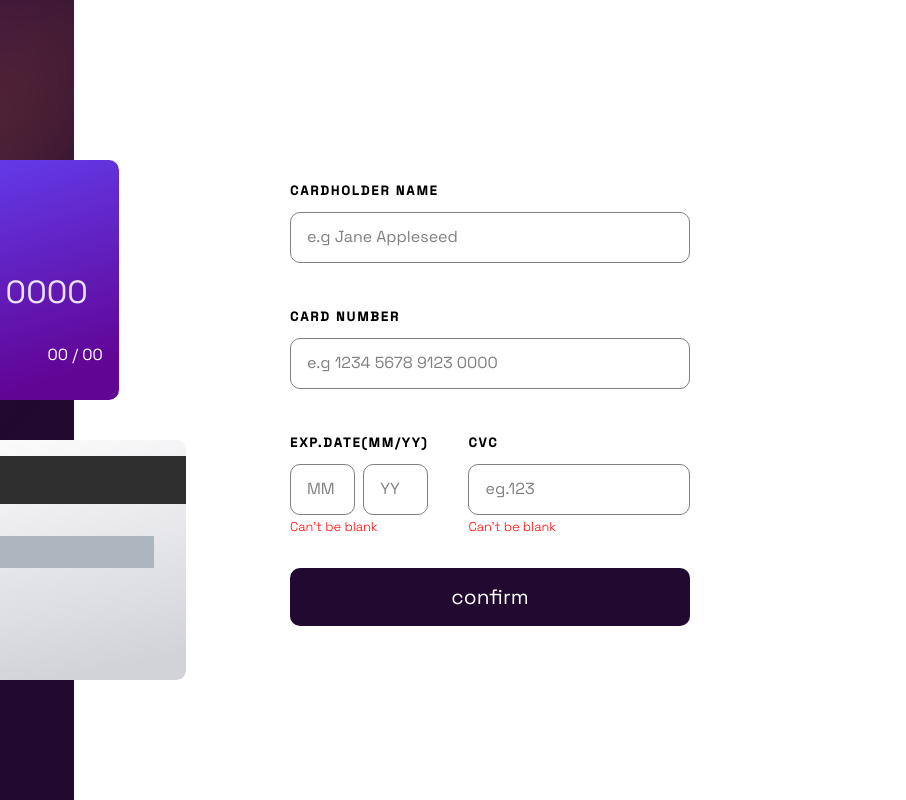
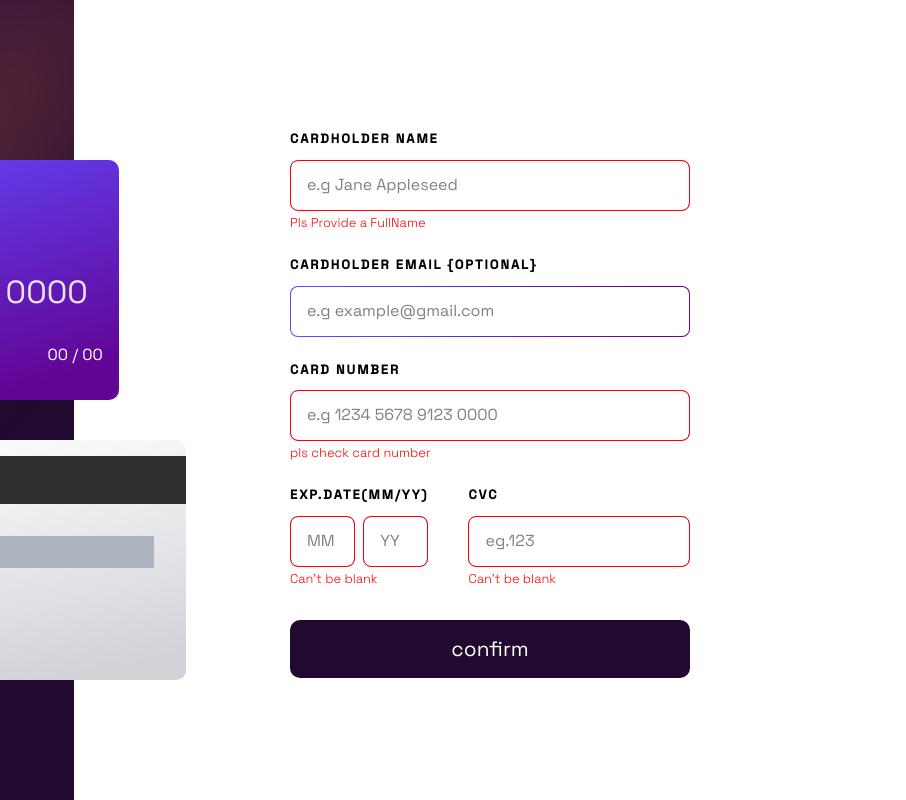
Before and after one commit to Faroukakindele/interactiveCardDetails, a plain HTML site: page index.html in a window 1280 px wide. Both pictures are taken after a click on the link "confirm". Shown: the full height of the page, 374-1280 px from the left. Drawn offline with Linux system fonts and the light colour scheme.

Commit message:
initiated email incoporation

```diff
--- a/index.html
+++ b/index.html
@@ -1,103 +1,117 @@
 <!DOCTYPE html>
 <html lang="en">
+  <head>
+    <meta charset="UTF-8" />
+    <meta name="viewport" content="width=device-width, initial-scale=1.0" />
+    <title>interactive cards details</title>
+    <link rel="preconnect" href="https://fonts.googleapis.com" />
+    <link rel="preconnect" href="https://fonts.gstatic.com" crossorigin />
+    <link
+      href="https://fonts.googleapis.com/css2?family=Space+Grotesk:wght@300;400;500&display=swap"
+      rel="stylesheet"
+    />
+    <link rel="stylesheet" href="./main.css" />
 
-<head>
-    <meta charset="UTF-8">
-    <meta name="viewport" content="width=device-width, initial-scale=1.0">
-    <title> interactive cards details</title>
-    <link rel="preconnect" href="https://fonts.googleapis.com">
-    <link rel="preconnect" href="https://fonts.gstatic.com" crossorigin>
-    <link href="https://fonts.googleapis.com/css2?family=Space+Grotesk:wght@300;400;500&display=swap" rel="stylesheet">
-    <link rel="stylesheet" href="./main.css">
     <script defer src="./script.js"></script>
   </head>
 
   <body>
     <div class="container">
       <header class="header">
-            <div class=" card card__front">
+        <div class="card card__front">
           <div class="heading">
             <div class="circle-1"></div>
             <div class="circle-2"></div>
           </div>
           <div>
-                    <p class="number">
-                        OOOO OOOO OOOO OOOO
-                    </p>
+            <p class="number">OOOO OOOO OOOO OOOO</p>
           </div>
           <div class="owner">
-                    <p class="name"> Jane Appleseed</p>
+            <p class="name">Jane Appleseed</p>
             <p class="expiDate">
               <span class="month">00</span> / <span class="year"> 00</span>
             </p>
           </div>
         </div>
-            <div class=" card card__back">
+        <div class="card card__back">
           <div class="stripe"></div>
-                <div class="cvv"> 000</div>
+          <div class="cvv">000</div>
           <div class="img__container">
-                    <img src="./img/atm.svg" alt="" class="img">
+            <img src="./img/atm.svg" alt="" class="img" />
           </div>
-
         </div>
       </header>
       <main class="main">
         <form action="" class="form">
           <div class="form__name">
-                    <label for="cardHolder">
-                        cardholder name
-                    </label>
-                    <input type="text" name="" id="cardHolder" placeholder="e.g Jane Appleseed">
-                    <span class="wrongFormat">
-                        Pls Provide a FullName
-                    </span>
+            <label for="cardHolder"> cardholder name </label>
+            <input
+              type="text"
+              name=""
+              id="cardHolder"
+              placeholder="e.g Jane Appleseed"
+            />
+            <span class="wrongFormat"> Pls Provide a FullName </span>
+          </div>
+          <div class="form__name">
+            <label for="cardHolder"> cardholder email {optional} </label>
+            <input
+              type="email"
+              required
+              id="cardEmail"
+              placeholder="e.g example@gmail.com"
+            />
           </div>
           <div class="form__number">
-                    <label for="cardNumber">
-                        card number
-                    </label>
-                    <input type="text" name="" maxlength="16" id="cardNumber" placeholder="e.g 1234 5678 9123 0000">
-                    <span class="wrongFormat">
-                        pls check Card number
-                    </span>
+            <label for="cardNumber"> card number </label>
+            <input
+              type="text"
+              name=""
+              maxlength="16"
+              id="cardNumber"
+              placeholder="e.g 1234 5678 9123 0000"
+            />
+            <span class="wrongFormat"> pls check Card number </span>
           </div>
           <div class="spawn cvc">
             <div class="form__details">
-                        <label for="cardmonth">
-                            EXP.DATE(MM/YY)
-                        </label>
-                        <div class="spawn "> <input type="text" maxlength="2" id="cardMonth" placeholder="MM">
-                            <input type="text" maxlength="2" id="cardYear" placeholder="YY">
+              <label for="cardmonth"> EXP.DATE(MM/YY) </label>
+              <div class="spawn">
+                <input
+                  type="text"
+                  maxlength="2"
+                  id="cardMonth"
+                  placeholder="MM"
+                />
+                <input
+                  type="text"
+                  maxlength="2"
+                  id="cardYear"
+                  placeholder="YY"
+                />
               </div>
               <span class="wrongFormat"> Can't be blank</span>
             </div>
             <div class="form__details">
               <label for="cvc">cvc</label>
-                        <input type="text" maxlength="3" id="cvc" placeholder="eg.123">
+              <input type="text" maxlength="3" id="cvc" placeholder="eg.123" />
               <span class="wrongFormat"> Can't be blank</span>
             </div>
-
           </div>
-                <a href="#" class="confirm">
-                    confirm
-                </a>
+          <a href="#" class="confirm"> confirm </a>
         </form>
 
         <div class="success">
           <div class="checkbox">
-                    <img src="./img/check.svg" alt="check" class="check">
+            <img src="./img/check.svg" alt="check" class="check" />
           </div>
           <div class="status">
-                    <h1> Thank You </h1>
+            <h1>Thank You</h1>
             <p>we've added ur card details</p>
           </div>
-                <a href="" class="confirm">continue
-
-                </a>
+          <a href="" class="confirm">continue </a>
         </div>
       </main>
-
     </div>
   </body>
-
 </html>
--- a/main.css
+++ b/main.css
@@ -44,14 +44,14 @@ header .card {
   border-radius: 0.6rem;
 }
 header .card__back {
-  background: linear-gradient(169deg, #FFF 5%, #D2D3D9 91.69%);
+  background: linear-gradient(169deg, #fff 5%, #d2d3d9 91.69%);
   right: 0%;
   top: 10%;
   z-index: 1;
   transform: scale(0.8);
 }
 header .card__back .stripe {
-  background: #2F2F2F;
+  background: #2f2f2f;
   height: 3rem;
   margin-bottom: 2rem;
 }
@@ -70,7 +70,7 @@ header .card__front {
   border-radius: 10px;
   padding: 1rem;
   transform: scale(0.8);
-  background: linear-gradient(164deg, #6348FE 4.74%, #610595 88.83%);
+  background: linear-gradient(164deg, #6348fe 4.74%, #610595 88.83%);
   bottom: -10%;
   right: auto;
   padding: 1rem;
@@ -132,9 +132,12 @@ main .form label {
 main .form input {
   font-family: "Space Grotesk", sans-serif;
   width: 100%;
-  border-radius: 10px;
-  border: 1px solid grey;
   padding: 1rem;
+  border-radius: 8px;
+  border: double 1px transparent;
+  background-image: linear-gradient(white, white), linear-gradient(to right, #6348fe 4.74%, #610595 88.83%);
+  background-origin: border-box;
+  background-clip: padding-box, border-box;
 }
 main .form input:focus {
   outline: none;
@@ -167,7 +170,7 @@ main .form__details:last-child {
 main .confirm:link,
 main .confirm:visited {
   color: white;
-  background: #21092F;
+  background: #21092f;
   padding: 1rem 3rem;
   font-size: 1.3rem;
   display: block;
@@ -187,7 +190,7 @@ main .success .checkbox {
   display: inline-block;
   border-radius: 50%;
   padding: 2rem;
-  background-image: linear-gradient(to left bottom, #6348FE, #610595);
+  background-image: linear-gradient(to left bottom, #6348fe, #610595);
   position: relative;
 }
 main .success .checkbox .check {
@@ -203,10 +206,10 @@ main .success .status {
 main .success .status h1 {
   font-size: 3rem;
   font-weight: 300;
-  color: #21092F;
+  color: #21092f;
 }
 main .success .status p {
-  color: #8F8694;
+  color: #8f8694;
   font-size: 1.4rem;
   font-weight: 400;
 }
--- a/script.js
+++ b/script.js
@@ -1,103 +1,111 @@
 //  variable decleration
-const InputName = document.querySelector('#cardHolder')
-const cardName = document.querySelector(".name")
-const cardNumber = document.querySelector('.number')
-const InputNumber = document.querySelector("#cardNumber")
-const inputMonth = document.querySelector('#cardYear')
-const cardMonth = document.querySelector(".month")
-const inputYear = document.querySelector('#cardYear')
-const cardYear = document.querySelector(".year")
-const cardCvc = document.querySelector('.cvv')
-const inputCvc = document.querySelector("#cvc")
-const confirmBtn = document.querySelector(".confirm")
-const form = document.querySelector(".form")
-const success = document.querySelector(".success")
-const wrongFormat = document.querySelectorAll(".wrongFormat")
-let checkbox
-let nameStr
+const InputName = document.querySelector("#cardHolder");
+const cardName = document.querySelector(".name");
+const cardNumber = document.querySelector(".number");
+const InputNumber = document.querySelector("#cardNumber");
+const inputMonth = document.querySelector("#cardMonth");
+const cardMonth = document.querySelector(".month");
+const inputYear = document.querySelector("#cardYear");
+const cardYear = document.querySelector(".year");
+const cardCvc = document.querySelector(".cvv");
+const inputCvc = document.querySelector("#cvc");
+const confirmBtn = document.querySelector(".confirm");
+const form = document.querySelector(".form");
+const success = document.querySelector(".success");
+const wrongFormat = document.querySelectorAll(".wrongFormat");
+const email = document.querySelector("#cardEmail");
+let checkbox;
+let nameStr;
 
 // capitalise Name
 function capitaliseWords(str) {
   if (str) {
-        nameStr = str
-        let nameOne = str.split(" ")[0]
-        nameOne = nameOne[0].toUpperCase() + nameOne.slice(1)
-        let nameTwo = str.split(" ")[1]
-        if (nameTwo) nameTwo = nameTwo[0].toUpperCase() + nameTwo.slice(1)
-        else return nameTwo = " "
-        const realName = nameOne + " " + nameTwo
-        return realName
+    nameStr = str;
+    let nameOne = str.split(" ")[0];
+    nameOne = nameOne[0].toUpperCase() + nameOne.slice(1);
+    let nameTwo = str.split(" ")[1];
+    if (nameTwo) nameTwo = nameTwo[0].toUpperCase() + nameTwo.slice(1);
+    else return (nameTwo = " ");
+    const realName = nameOne + " " + nameTwo;
+    return realName;
   }
 }
 
 // show error
 function showError(n) {
-    wrongFormat[n].style.visibility = "visible"
-
+  wrongFormat[n].style.visibility = "visible";
 }
 // Format card input
 function formatCardNumber(number) {
-    checkbox = (parseInt(number) + "").length
-    if (!number) return
-    let cardNo = number.match(/.{1,4}/g).join(" ")
-    return cardNo
+  checkbox = (parseInt(number) + "").length;
+  if (!number) return;
+  let cardNo = number.match(/.{1,4}/g).join(" ");
+  return cardNo;
 }
-// show month errir
+// show month error
 function checkMonthYear() {
-    if (!inputYear.value || !inputMonth.value)
-        showError(2)
-    if (!inputCvc.value) showError(3)
-    if (!nameStr.trim().includes(" ")) showError(0)
-
+  if (!inputYear.value || !inputMonth.value) {
+    inputYear.style.borderColor = "red";
+    inputMonth.style.borderColor = "red";
+    showError(2);
+  }
+  if (!inputCvc.value) {
+    inputCvc.style.borderColor = "red";
+    showError(3);
+  }
+  if (!nameStr?.trim().includes(" ")) showError(0);
 }
 
 // display properties
 function displayProperties() {
-    cardName.textContent = capitaliseWords(InputName.value) || "Jane Applseed"
-    cardNumber.textContent = formatCardNumber(InputNumber.value) || "0000 0000 0000 0000"
-    cardYear.textContent = inputYear.value || "00"
-    cardMonth.textContent = inputMonth.value || '00'
-    cardCvc.textContent = inputCvc.value
-
+  cardName.textContent = capitaliseWords(InputName.value) || "Jane Applseed";
+  cardNumber.textContent =
+    formatCardNumber(InputNumber.value) || "0000 0000 0000 0000";
+  cardYear.textContent = inputYear.value || "00";
+  cardMonth.textContent = inputMonth.value || "00";
+  cardCvc.textContent = inputCvc.value;
 }
+// Restore value on REload
 function restore() {
-    InputName.style.borderColor = "grey"
-    wrongFormat.forEach(
-        x => x.style.visibility = "hidden"
-    )
-    wrongFormat[1].textContent = "pls check card number"
-
+  InputName.style.borderColor = "grey";
+  wrongFormat.forEach((x) => (x.style.visibility = "hidden"));
+  wrongFormat[1].textContent = "pls check card number";
 }
 
-confirmBtn.addEventListener(
-    "click", () => {
+confirmBtn.addEventListener("click", () => {
   // restore Color
-        restore()
+  restore();
   // Check For AlphaBets Errors
-        if (hasAlphabet(InputNumber.value)) [
-            wrongFormat[1].textContent = "Wrong Format Numbers Only"
-        ]
+  if (hasAlphabet(InputNumber.value))
+    [(wrongFormat[1].textContent = "Wrong Format Numbers Only")];
   // Validate and Displays inputs data
-        displayProperties()
-        checkMonthYear()
+  displayProperties();
+  checkMonthYear();
 
   // Confirm Validation and Show all Error
   if (checkbox < 16) {
-            showError(1)
-            InputNumber.style.borderColor = "red"
+    showError(1);
+    InputNumber.style.borderColor = "red";
   }
-        if (checkbox === 16 && InputName.value
-            && inputCvc.value && inputMonth.value && nameStr.trim().includes(" ")) {
-            form.style.display = "none"
-            success.style.display = "block"
+  if (!InputName.value) {
+    InputName.style.borderColor = "red";
+  }
+  if (
+    checkbox === 16 &&
+    InputName.value &&
+    inputCvc.value &&
+    inputMonth.value &&
+    nameStr?.trim().includes(" ")
+  ) {
+    form.style.display = "none";
+    success.style.display = "block";
+  }
+});
+// show alphabetical error
+function hasAlphabet(str) {
+  let test = /[a-zA-Z]/;
+
+  return test.test(str);
 }
 
-
-    }
-)
-// show alphabetical error
-function hasAlphabet(str) {
-    let test = /[a-zA-Z]/
-
-    return test.test(str)
-}
+function sendEmail() {}
```
Also changed, not shown: 1 other file. Lines whose indentation alone changed are shown as unchanged.
